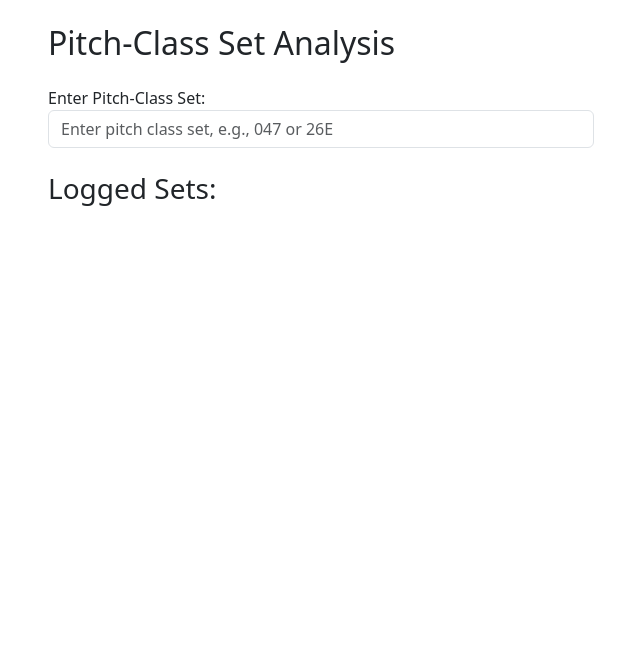
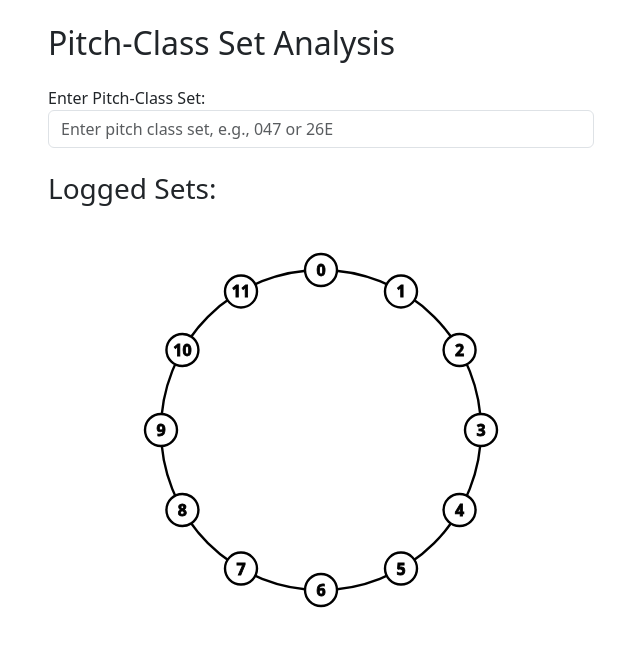
Before and after one commit to fabianmoss/pcsets, a Vue app: page / in a window 1280 px wide. Shown: the top 646 px of the page, without its empty margins (319-959 px from the left). Built offline with nearby package versions, Linux system fonts and the light colour scheme.

Commit message:
implement pitch class circle

```diff
--- a/src/components/PcSetAnalysis.vue
+++ b/src/components/PcSetAnalysis.vue
@@ -36,17 +36,20 @@
       <p><strong>Number of Symmetries:</strong> {{ analysisResult.numSymmetries }}</p>
       <p><strong>Cardinality:</strong> {{ analysisResult.cardinality }}</p>
     </div>
+    <!-- Add the PcSetVisualizer component below the analytical output -->
+    <PcSetVisualizer :activePitchClassSet="parsePcSet(selectedSet)" />
   </div>
 </template>
 
 <script>
+import PcSetVisualizer from "./PcSetVisualizer.vue";
 export default {
   data() {
     return {
-      pcSet: '',
+      pcSet: "",
       analysisResult: null,
       loggedSets: [],
-      selectedSet: '',
+      selectedSet: "",
     };
   },
   methods: {
@@ -63,12 +66,25 @@ export default {
     },
     logSet() {
       const enteredSet = this.pcSet.trim().toUpperCase();
-      if (enteredSet !== '' && !this.loggedSets.includes(enteredSet)) {
+      if (enteredSet !== "" && !this.loggedSets.includes(enteredSet)) {
         this.loggedSets.push(enteredSet);
       }
-      this.pcSet = '';
+      this.pcSet = "";
       this.selectedSet = enteredSet;
     },
+    // Add the parsePcSet method
+    parsePcSet(set) {
+      const replacedSet = set
+        .toUpperCase()
+        .split('')
+        .map((item) => (item === 'T' ? 10 : item === 'E' ? 11 : Number(item)))
+      return replacedSet;
+    },
+    // parsePcSet(set) {
+    //   // Implement your parsing logic here to convert the input string to the activePitchClassSet format.
+    //   // For example, if you want to parse the string as an array of integers:
+    //   return set.split('').map(Number);
+    // },
     selectSet(set) {
       this.selectedSet = set;
       this.analyze(set); // Call the analyze method when a logged set is selected
@@ -94,6 +110,9 @@ export default {
       // Placeholder example: Return '0' as the number of symmetries
       return set;
     },
+  },
+  components: {
+    PcSetVisualizer,
   },
 };
 </script>
--- /dev/null
+++ b/src/components/PcSetVisualizer.vue
@@ -0,0 +1,90 @@
+<template>
+  <div class="pc-set-visualizer">
+    <svg :width="circleSize" :height="circleSize" viewBox="0 0 500 500">
+      <!-- Add the pitch-class circle -->
+      <circle
+        cx="250"
+        cy="250"
+        :r="circleSize / 2"
+        stroke="black"
+        stroke-width="3"
+        fill="none"
+      />
+
+      <!-- Add the smaller circles representing each pitch class -->
+      <circle
+        v-for="(angle, index) in pitchClassAngles"
+        :key="index"
+        :cx="250 - (circleSize / 2) * Math.cos(angle + Math.PI/2)"
+        :cy="250 - (circleSize / 2) * Math.sin(angle + Math.PI/2)"
+        r="20"
+        :fill="isPitchClassActive(index) ? 'blue' : 'white'"
+        :stroke="isPitchClassActive(index) ? 'blue' : 'black'"
+        stroke-width="3"
+      />
+
+      <!-- Add the labels for pitch class numbers -->
+      <text
+        v-for="(label, index) in pitchClassLabels"
+        :key="index"
+        :x="250 - (circleSize / 2) * Math.cos(label.angle + Math.PI/2)"
+        :y="250 - (circleSize / 2) * Math.sin(label.angle + Math.PI/2)"
+        text-anchor="middle"
+        font-size="20"
+        alignment-baseline="central"
+        font-weight="bold"
+        :stroke="isPitchClassActive(index) ? 'white' : 'black'"
+      >
+        {{ label.label }}
+      </text>
+    </svg>
+  </div>
+</template>
+
+<script>
+export default {
+  props: {
+    activePitchClassSet: {
+      type: Array,
+      default: () => [],
+    },
+    parsePcSet: {
+      type: Function,
+      required: true,
+    },
+  },
+  data() {
+    return {
+      circleSize: 400, // Adjust this value to set the size of the pitch-class circle
+    };
+  },
+  computed: {
+    pitchClassAngles() {
+      // Calculate the angles for each pitch class in radians
+      return Array.from({ length: 12 }, (_, index) => (2 * Math.PI * index) / 12);
+    },
+    pitchClassLabels() {
+      // Calculate the labels for pitch class numbers
+      return Array.from({ length: 12 }, (_, index) => {
+        const angle = this.pitchClassAngles[index];
+        // const x = 50 + (this.circleSize / 2 - 15) * Math.cos(angle); // Adjust the position of the labels
+        return { angle, label: index.toString() };
+      });
+    },
+  },
+  methods: {
+    isPitchClassActive(index) {
+      // Check if the pitch class at the specified index is in the active pitch-class set
+      return this.activePitchClassSet.includes(index);
+    },
+  },
+};
+</script>
+
+<style>
+.pc-set-visualizer {
+  margin-top: 1rem;
+  display: flex;
+  justify-content: center;
+}
+</style>
```
